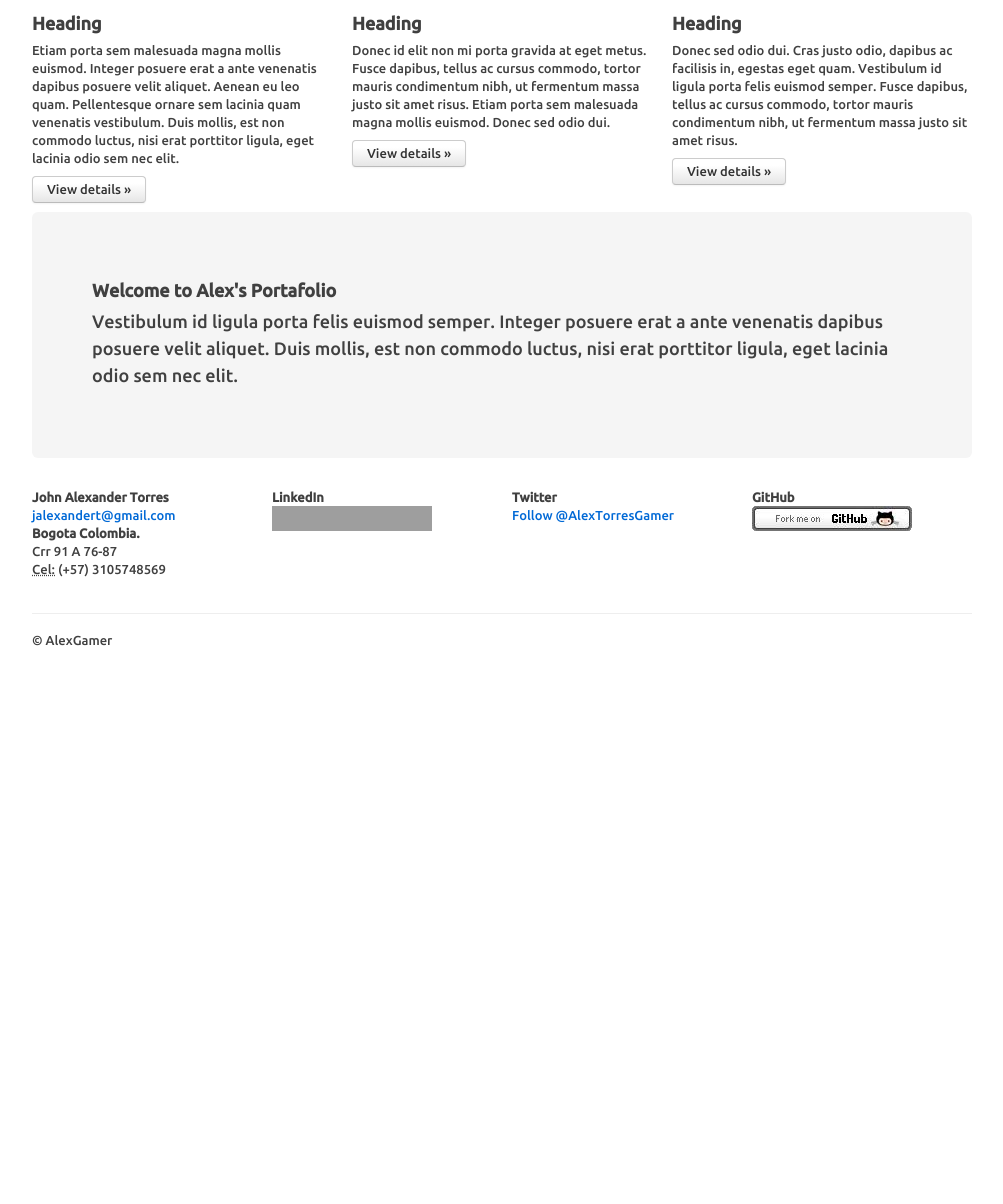
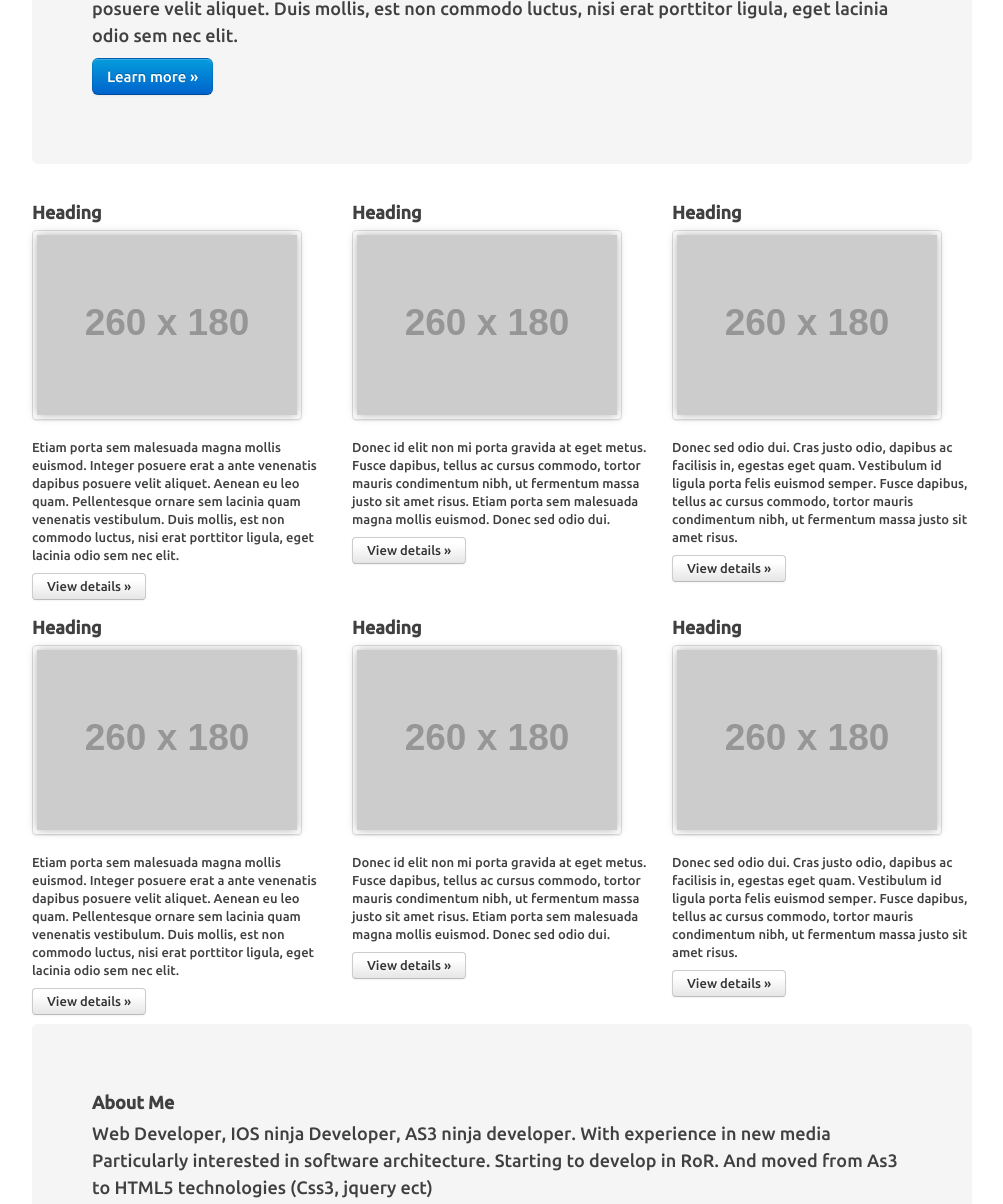
Before and after one commit to AlexTorres/portafolio, a plain HTML site: page www/index.html in a window 1280 px wide. Shown: the part 578-1782 px from the top of the page, without its empty margins (138-1141 px from the left). Before the commit the page ends 1236 px from the top, so only its background shows below. Drawn offline with Linux system fonts and the light colour scheme; grey boxes are pictures that could not be loaded; placeholder pictures from the web are drawn by us.

Commit message:
With example Images

```diff
--- a/www/css/styles.css
+++ b/www/css/styles.css
@@ -19,3 +19,17 @@ body
 {
 	font-size: 30px;
 }
+.thumbnail
+{
+
+	box-shadow: 0px 0px 10px  rgba(0, 0, 0, 0.3);
+	transition: all 500s linear;
+
+}
+.thumbnail:hover
+{
+
+	box-shadow: 0px 0px 10px  rgba(0, 0, 0, 1);
+	transition: all 1s linear;
+
+}
--- a/www/index.html
+++ b/www/index.html
@@ -15,7 +15,6 @@
 <script src="js/jquery-1.7.1.min.js"></script>
 <script src="js/jquery-ui-1.8.16.custom.min.js"></script>
 <script src="js/control.js"></script>
-
 <script src="http://platform.twitter.com/widgets.js"></script>
 <!-- Le styles -->
 <link href="css/bootstrap.css" rel="stylesheet">
@@ -36,7 +35,6 @@
         <li class=""><a href="javascript:void(0)" onClick="goToByScroll('projects')">Projects</a></li>
         <li class=""><a href="javascript:void(0)" onClick="goToByScroll('about')">About</a></li>
         <li class=""><a href="javascript:void(0)" onClick="goToByScroll('contact')">Contact</a></li>
-
       </ul>
     </div>
   </div>
@@ -45,7 +43,11 @@
 
   <!-- Main hero unit for a primary marketing message or call to action -->
   <div class="hero-unit">
-    <h1>Welcome to Alex's Portafolio</h1>
+    <h1>Welcome to Alex's Portfolio</h1>
+    <br/>
+      <ul class="media-grid">
+        <li> <a href="#"> <img class="thumbnail" src="http://placehold.it/800x350/069/ffffff" alt=""/> </a> </li>
+      </ul>
     <p class>Vestibulum id ligula porta felis euismod semper. Integer posuere erat a ante venenatis dapibus posuere velit aliquet. Duis mollis, est non commodo luctus, nisi erat porttitor ligula, eget lacinia odio sem nec elit.</p>
     <p><a class="btn primary large">Learn more &raquo;</a></p>
   </div>
@@ -54,16 +56,25 @@
   <div class="row" id="projects">
     <div class="span-one-third">
       <h3>Heading</h3>
+      <ul class="media-grid">
+        <li> <a href="#"> <img class="thumbnail" src="http://placehold.it/260x180/069/ffffff" alt=""/> </a> </li>
+      </ul>
       <p>Etiam porta sem malesuada magna mollis euismod. Integer posuere erat a ante venenatis dapibus posuere velit aliquet. Aenean eu leo quam. Pellentesque ornare sem lacinia quam venenatis vestibulum. Duis mollis, est non commodo luctus, nisi erat porttitor ligula, eget lacinia odio sem nec elit.</p>
       <p><a class="btn" href="#">View details &raquo;</a></p>
     </div>
     <div class="span-one-third">
       <h3>Heading</h3>
+      <ul class="media-grid">
+        <li> <a href="#"> <img class="thumbnail" src="http://placehold.it/260x180/069/ffffff" alt=""/> </a> </li>
+      </ul>
       <p>Donec id elit non mi porta gravida at eget metus. Fusce dapibus, tellus ac cursus commodo, tortor mauris condimentum nibh, ut fermentum massa justo sit amet risus. Etiam porta sem malesuada magna mollis euismod. Donec sed odio dui. </p>
       <p><a class="btn" href="#">View details &raquo;</a></p>
     </div>
     <div class="span-one-third">
       <h3>Heading</h3>
+      <ul class="media-grid">
+        <li> <a href="#"> <img class="thumbnail" src="http://placehold.it/260x180/069/ffffff" alt=""/> </a> </li>
+      </ul>
       <p>Donec sed odio dui. Cras justo odio, dapibus ac facilisis in, egestas eget quam. Vestibulum id ligula porta felis euismod semper. Fusce dapibus, tellus ac cursus commodo, tortor mauris condimentum nibh, ut fermentum massa justo sit amet risus.</p>
       <p><a class="btn" href="#">View details &raquo;</a></p>
     </div>
@@ -71,25 +82,32 @@
   <div class="row">
     <div class="span-one-third">
       <h3>Heading</h3>
+      <ul class="media-grid">
+        <li> <a href="#"> <img class="thumbnail" src="http://placehold.it/260x180/069/ffffff" alt=""/> </a> </li>
+      </ul>
       <p>Etiam porta sem malesuada magna mollis euismod. Integer posuere erat a ante venenatis dapibus posuere velit aliquet. Aenean eu leo quam. Pellentesque ornare sem lacinia quam venenatis vestibulum. Duis mollis, est non commodo luctus, nisi erat porttitor ligula, eget lacinia odio sem nec elit.</p>
       <p><a class="btn" href="#">View details &raquo;</a></p>
     </div>
     <div class="span-one-third">
       <h3>Heading</h3>
+      <ul class="media-grid">
+        <li> <a href="#"> <img class="thumbnail" src="http://placehold.it/260x180/069/ffffff" alt=""/> </a> </li>
+      </ul>
       <p>Donec id elit non mi porta gravida at eget metus. Fusce dapibus, tellus ac cursus commodo, tortor mauris condimentum nibh, ut fermentum massa justo sit amet risus. Etiam porta sem malesuada magna mollis euismod. Donec sed odio dui. </p>
       <p><a class="btn" href="#">View details &raquo;</a></p>
     </div>
     <div class="span-one-third">
       <h3>Heading</h3>
+      <ul class="media-grid">
+        <li> <a href="#"> <img class="thumbnail" src="http://placehold.it/260x180/069/ffffff" alt=""/> </a> </li>
+      </ul>
       <p>Donec sed odio dui. Cras justo odio, dapibus ac facilisis in, egestas eget quam. Vestibulum id ligula porta felis euismod semper. Fusce dapibus, tellus ac cursus commodo, tortor mauris condimentum nibh, ut fermentum massa justo sit amet risus.</p>
       <p><a class="btn" href="#">View details &raquo;</a></p>
     </div>
   </div>
-
   <div class="hero-unit" id="about">
-    <h3>Welcome to Alex's Portafolio</h3>
-    <p class>Vestibulum id ligula porta felis euismod semper. Integer posuere erat a ante venenatis dapibus posuere velit aliquet. Duis mollis, est non commodo luctus, nisi erat porttitor ligula, eget lacinia odio sem nec elit.</p>
-
+    <h3>About Me</h3>
+    <p class>Web Developer, IOS ninja Developer, AS3 ninja developer. With experience in new media Particularly interested in software architecture. Starting to develop in RoR. And moved from As3 to HTML5 technologies (Css3, jquery ect)</p>
   </div>
   <div class="row" id="contact">
     <div class="span4">
@@ -120,7 +138,6 @@
       </address>
     </div>
   </div>
-
   <footer>
     <p>&copy; AlexGamer</p>
   </footer>
```
Also changed, not shown: 2 other files.
